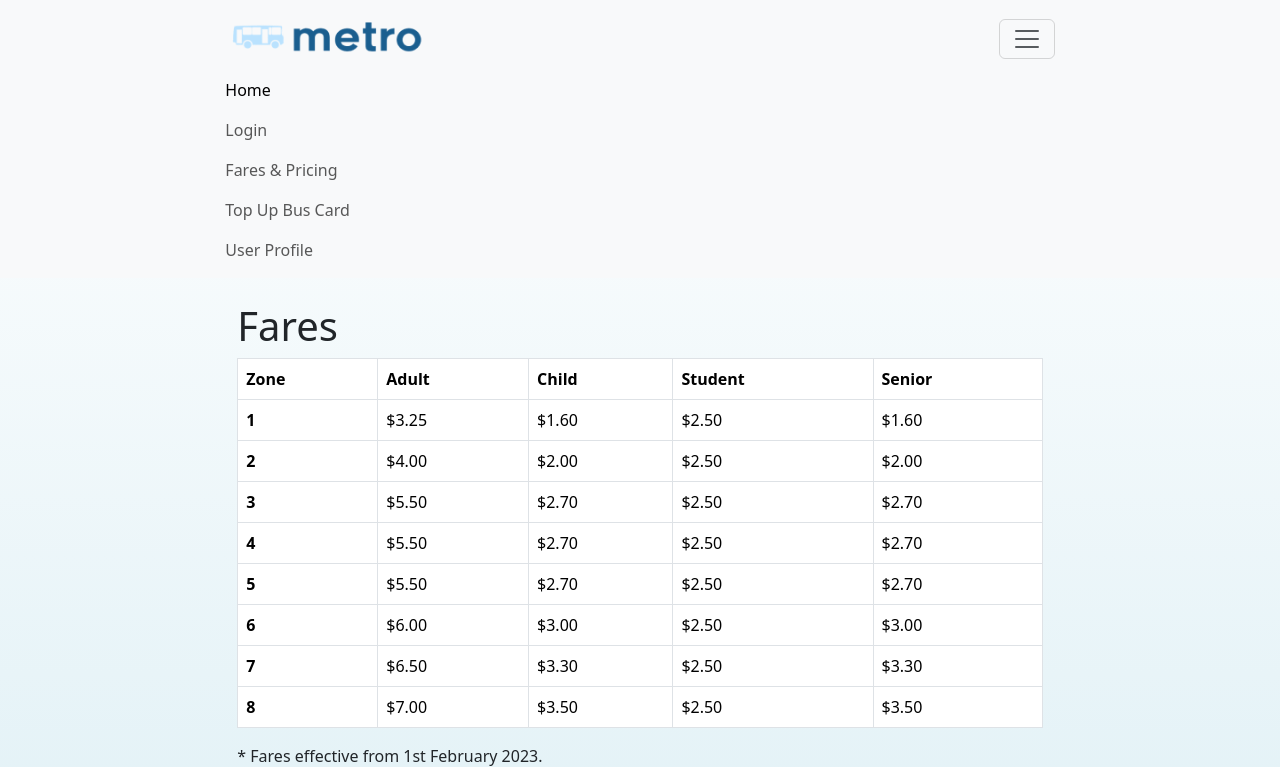
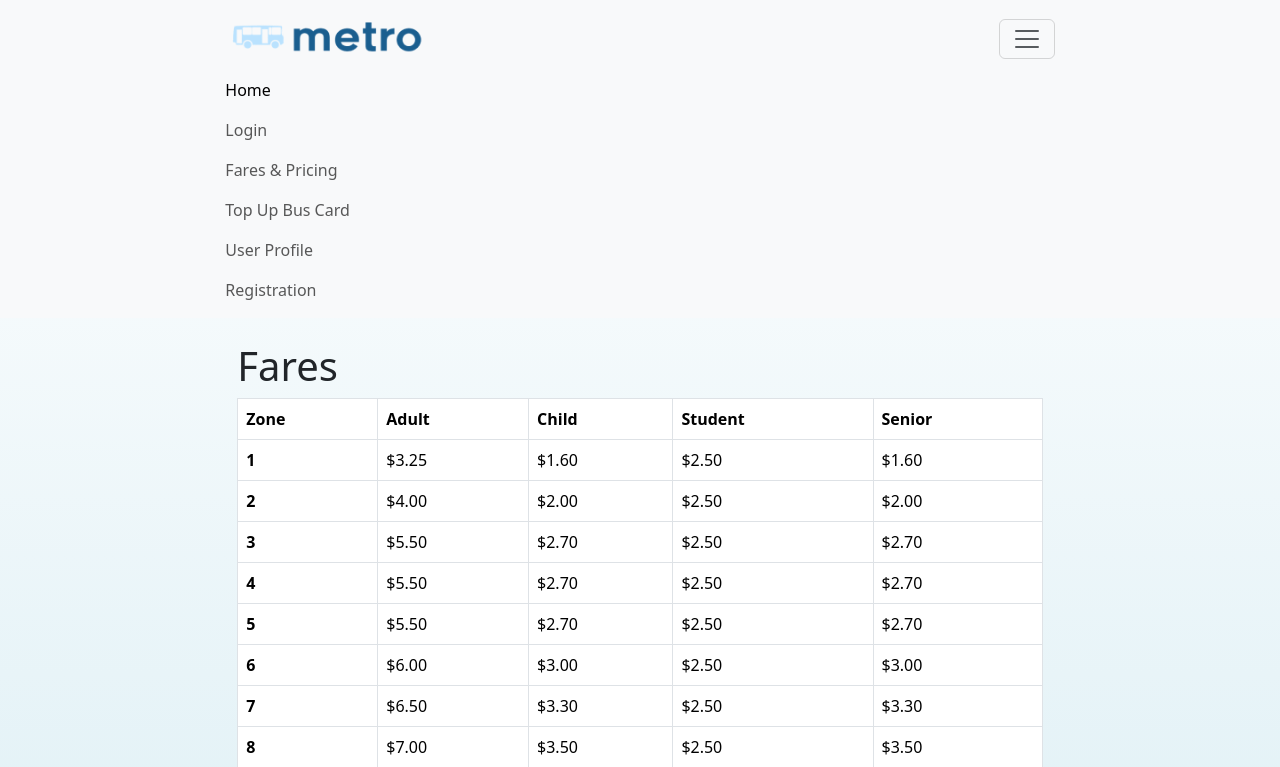
Before and after one commit to nicki-choo/CS203_MetroApp, a Flask app: page /bus_fares in a window 1280 px wide, after a click that opens the changed part. Shown: the top 767 px of the page. Run offline with Flask 3, Linux system fonts and the light colour scheme.

Commit message:
added register to navbar

```diff
--- a/templates/base.html
+++ b/templates/base.html
@@ -30,6 +30,7 @@
                 <a class="nav-link" href="/bus_fares">Fares & Pricing</a>
                 <a class="nav-link" href="/top_up">Top Up Bus Card</a>
                 <a class="nav-link" href="/profile">User Profile</a>
+                <a class="nav-link" href="/register">Registration</a>
             </div>
         </div>
     </div>
```
Also changed, not shown: instance/db.sqlite3.
